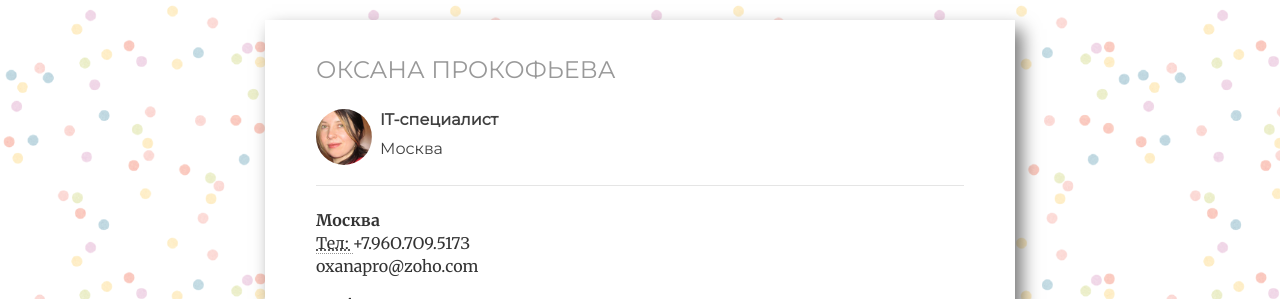
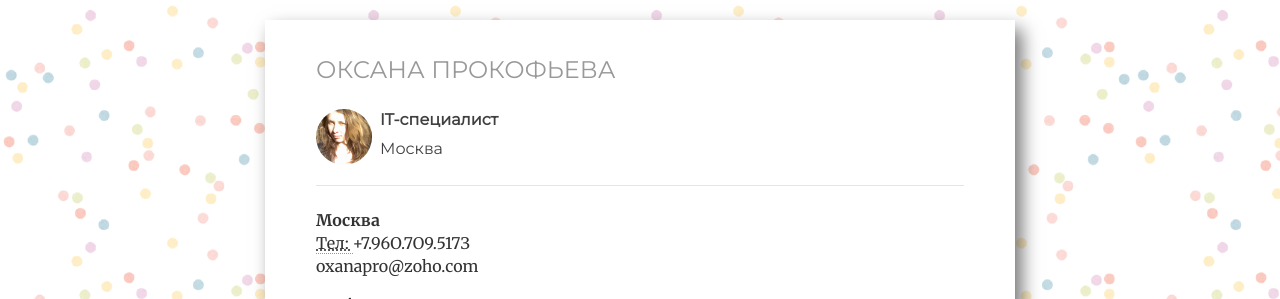
Before and after one commit to cvkp/cvkp.github.io, a Jekyll site: the page built from index.html, in a window 1280 px wide. Shown: the top 299 px of the page. Built offline with Jekyll 4.4.1, drawn with Linux system fonts in a browser that asks for light colours; nearby versions of some CDN libraries; the list of posts is cut into pages by our own code.

Commit message:
Update index.html

```diff
--- a/index.html
+++ b/index.html
@@ -25,7 +25,7 @@ ref: cv
 
 	<div class="mh-contributor">
     <div class="mh-simple-image">
-        <div class="mh-simple-image__responsive" style="padding-bottom:0%;"><img src="/images/23.jpg" sizes="84px"  class="mh-simple-image__img"></div>
+        <div class="mh-simple-image__responsive" style="padding-bottom:0%;"><img src="/images/45.jpg" sizes="84px"  class="mh-simple-image__img"></div>
     </div>
     <div class="mh-contributor__details">
         <strong class="mh-contributor__name">IT-специалист </strong>
```
